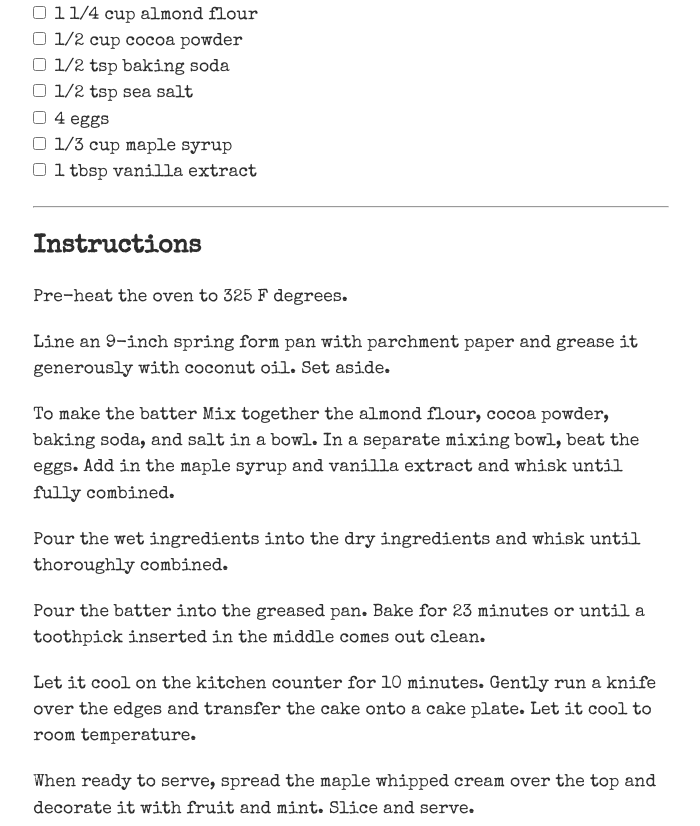
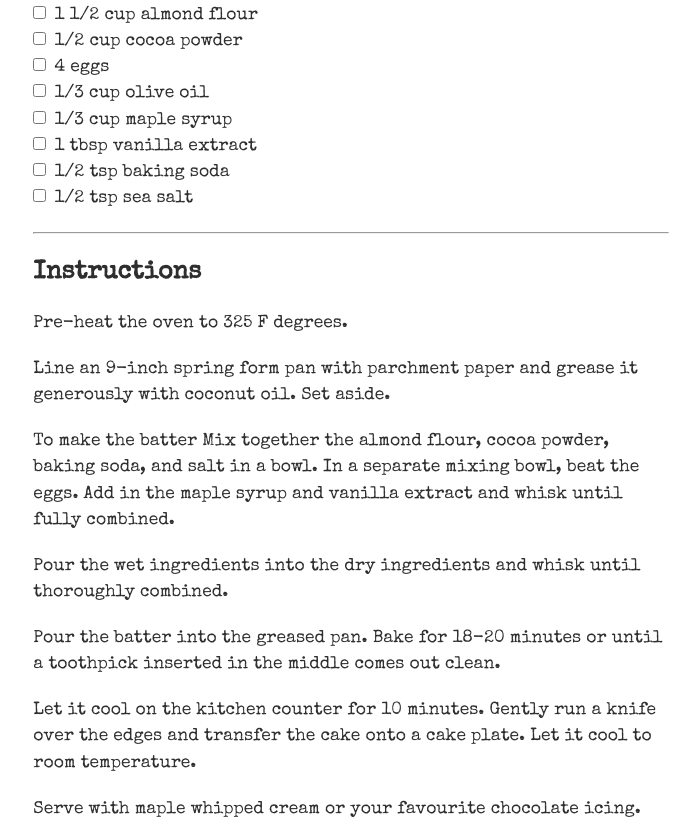
Before and after one commit to azurekca/eagle-creek-edibles, an Eleventy site: page src/recipes/chocolate-cake.md in a window 1280 px wide. Shown: the part 297-1123 px from the top of the page, without its empty margins (289-989 px from the left). Built offline with nearby package versions, Linux system fonts and the light colour scheme; Eleventy itself is replaced by a stand-in of ours; files that its build step writes are made by us from their sources.

Commit message:
Update Recipes “chocolate-cake”

```diff
--- a/src/recipes/chocolate-cake.md
+++ b/src/recipes/chocolate-cake.md
@@ -4,13 +4,14 @@ rating: 5
 prepTime: 20 min
 cookTime: 22 min
 ingredients:
-  - 1 1/4 cup almond flour
+  - 1 1/2 cup almond flour
   - 1/2 cup cocoa powder
+  - 4 eggs
+  - 1/3 cup olive oil
+  - 1/3 cup maple syrup
+  - 1 tbsp vanilla extract
   - 1/2 tsp baking soda
   - 1/2 tsp sea salt
-  - 4 eggs
-  - 1/3 cup maple syrup
-  - 1 tbsp vanilla extract
 type:
   - Dessert
 image: /static/images/chocolate_cake2.jpg
@@ -23,8 +24,8 @@ To make the batter Mix together the almond flour, cocoa powder, baking soda, and
 
 Pour the wet ingredients into the dry ingredients and whisk until thoroughly combined.
 
-Pour the batter into the greased pan. Bake for 23 minutes or until a toothpick inserted in the middle comes out clean.
+Pour the batter into the greased pan. Bake for 18-20 minutes or until a toothpick inserted in the middle comes out clean.
 
 Let it cool on the kitchen counter for 10 minutes. Gently run a knife over the edges and transfer the cake onto a cake plate. Let it cool to room temperature.
 
-When ready to serve, spread the maple whipped cream over the top and decorate it with fruit and mint. Slice and serve.
+Serve with maple whipped cream or your favourite chocolate icing.
```
